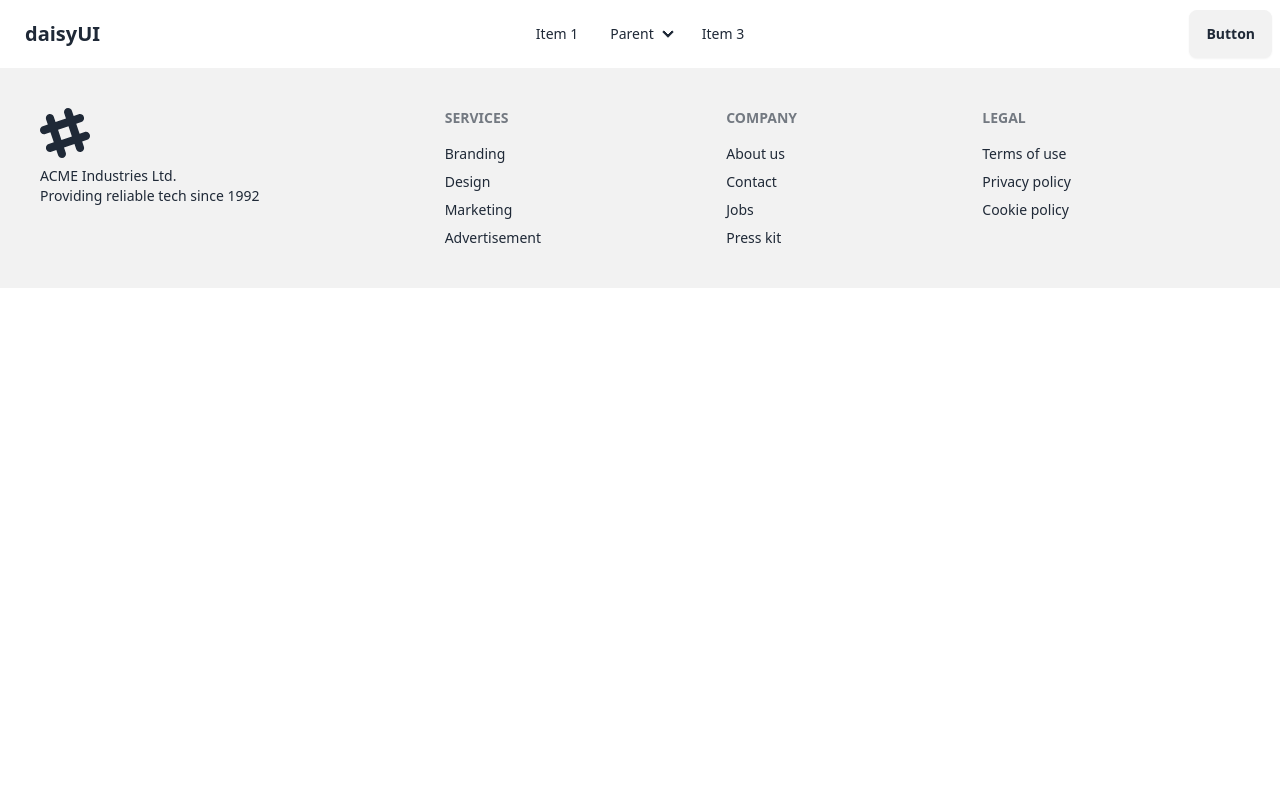
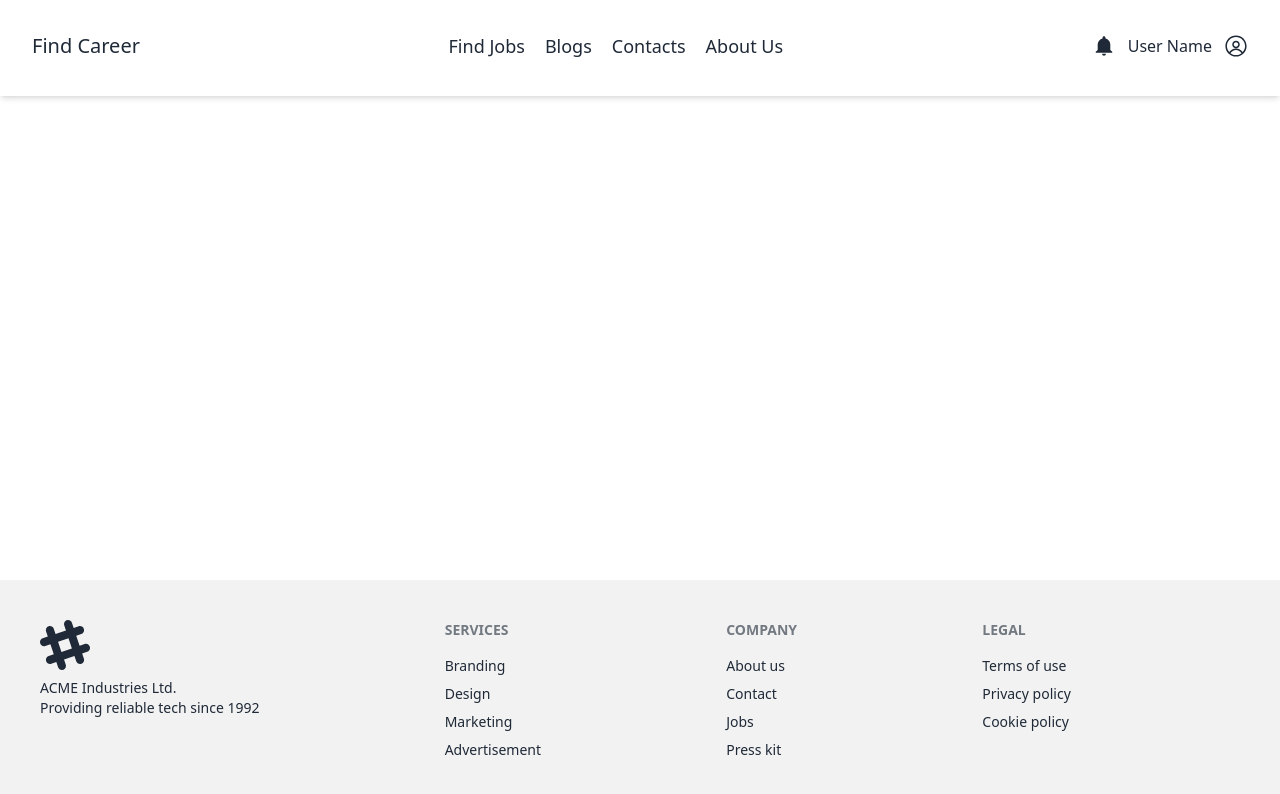
Before and after one commit to hasanalam365/find-career-client, a React (Vite) app: page / in a window 1280 px wide. Shown: the top 794 px of the page. Built offline with nearby package versions, Linux system fonts and the light colour scheme.

Commit message:
srcoll navber bg-change

```diff
--- a/package.json
+++ b/package.json
@@ -16,6 +16,7 @@
     "match-sorter": "^6.3.4",
     "react": "^18.3.1",
     "react-dom": "^18.3.1",
+    "react-icons": "^5.3.0",
     "react-router-dom": "^6.26.2",
     "sort-by": "^1.2.0"
   },
--- a/src/Router/Router.tsx
+++ b/src/Router/Router.tsx
@@ -1,6 +1,7 @@
 import { createBrowserRouter } from "react-router-dom";
 import MainLayout from "../layouts/MainLayout";
 import Home from "../pages/HomePage/Home";
+import FindJobs from "../pages/FindJobs/FindJobs";
 
 export const router = createBrowserRouter([
   {
@@ -11,6 +12,10 @@ export const router = createBrowserRouter([
         path: "/",
         element: <Home></Home>,
       },
+      {
+        path: "/find-jobs",
+        element: <FindJobs></FindJobs>,
+      },
     ],
   },
 ]);
--- a/src/layouts/MainLayout.tsx
+++ b/src/layouts/MainLayout.tsx
@@ -1,4 +1,3 @@
-import React from "react";
 import Navbar from "../shared/Navbar";
 import { Outlet } from "react-router";
 import Footer from "../shared/Footer";
@@ -8,7 +7,9 @@ const MainLayout = () => {
     <div>
       <Navbar></Navbar>
 
-      <Outlet></Outlet>
+      <div className="h-[calc(100vh-316px)]">
+        <Outlet></Outlet>
+      </div>
 
       <Footer></Footer>
     </div>
--- /dev/null
+++ b/src/pages/FindJobs/FindJobs.tsx
@@ -0,0 +1,5 @@
+const FindJobs = () => {
+  return <div>find-jobs</div>;
+};
+
+export default FindJobs;
--- a/src/shared/Navbar.tsx
+++ b/src/shared/Navbar.tsx
@@ -1,75 +1,65 @@
-import React from "react";
+import React, { useEffect, useState } from "react";
+import { IoMdNotifications } from "react-icons/io";
+import { RxAvatar } from "react-icons/rx";
+import { NavLink } from "react-router-dom";
 
 const Navbar = () => {
+  const [nav, setNav] = useState(false);
+
+  const navLinks = (
+    <>
+      <NavLink to="/find-jobs">Find Jobs</NavLink>
+      <NavLink to="/find-jobs">Blogs</NavLink>
+      <NavLink to="/find-jobs">Contacts</NavLink>
+      <NavLink to="/find-jobs">About Us</NavLink>
+    </>
+  );
+
+  const changeBackground = () => {
+    if (window.scrollY >= 50) {
+      setNav(true);
+    } else {
+      setNav(false);
+    }
+  };
+
+  useEffect(() => {
+    window.addEventListener("scroll", changeBackground);
+
+    return () => {
+      window.removeEventListener("scroll", changeBackground);
+    };
+  }, []);
+
   return (
-    <div>
-      <div className="navbar bg-base-100">
-        <div className="navbar-start">
-          <div className="dropdown">
-            <div tabIndex={0} role="button" className="btn btn-ghost lg:hidden">
-              <svg
-                xmlns="http://www.w3.org/2000/svg"
-                className="h-5 w-5"
-                fill="none"
-                viewBox="0 0 24 24"
-                stroke="currentColor">
-                <path
-                  strokeLinecap="round"
-                  strokeLinejoin="round"
-                  strokeWidth="2"
-                  d="M4 6h16M4 12h8m-8 6h16"
-                />
-              </svg>
-            </div>
-            <ul
-              tabIndex={0}
-              className="menu menu-sm dropdown-content bg-base-100 rounded-box z-[1] mt-3 w-52 p-2 shadow">
-              <li>
-                <a>Item 1</a>
-              </li>
-              <li>
-                <a>Parent</a>
-                <ul className="p-2">
-                  <li>
-                    <a>Submenu 1</a>
-                  </li>
-                  <li>
-                    <a>Submenu 2</a>
-                  </li>
-                </ul>
-              </li>
-              <li>
-                <a>Item 3</a>
-              </li>
-            </ul>
-          </div>
-          <a className="btn btn-ghost text-xl">daisyUI</a>
+    <div
+      className={
+        nav
+          ? "bg-black text-white p-6 h-20 fixed w-full top-0 z-50"
+          : "shadow-md p-8 h-24"
+      }>
+      <div className="flex items-center justify-between">
+        {/* left side nav*/}
+        <div>
+          <button className="text-xl font-medium">Find Career</button>
         </div>
-        <div className="navbar-center hidden lg:flex">
-          <ul className="menu menu-horizontal px-1">
-            <li>
-              <a>Item 1</a>
-            </li>
-            <li>
-              <details>
-                <summary>Parent</summary>
-                <ul className="p-2">
-                  <li>
-                    <a>Submenu 1</a>
-                  </li>
-                  <li>
-                    <a>Submenu 2</a>
-                  </li>
-                </ul>
-              </details>
-            </li>
-            <li>
-              <a>Item 3</a>
-            </li>
+        {/* middle side nav*/}
+        <div>
+          <ul className="flex items-center justify-center gap-5 text-lg">
+            {navLinks}
           </ul>
         </div>
-        <div className="navbar-end">
-          <a className="btn">Button</a>
+        {/* right side nav*/}
+        <div className="flex items-center justify-center gap-3">
+          <div className="text-2xl">
+            <IoMdNotifications />
+          </div>
+          <div>
+            <h4 className="font-medium">User Name</h4>
+          </div>
+          <div className="text-2xl">
+            <RxAvatar />
+          </div>
         </div>
       </div>
     </div>
```
Also changed, not shown: 1 other file (tests, documents, lock files or other folders).
